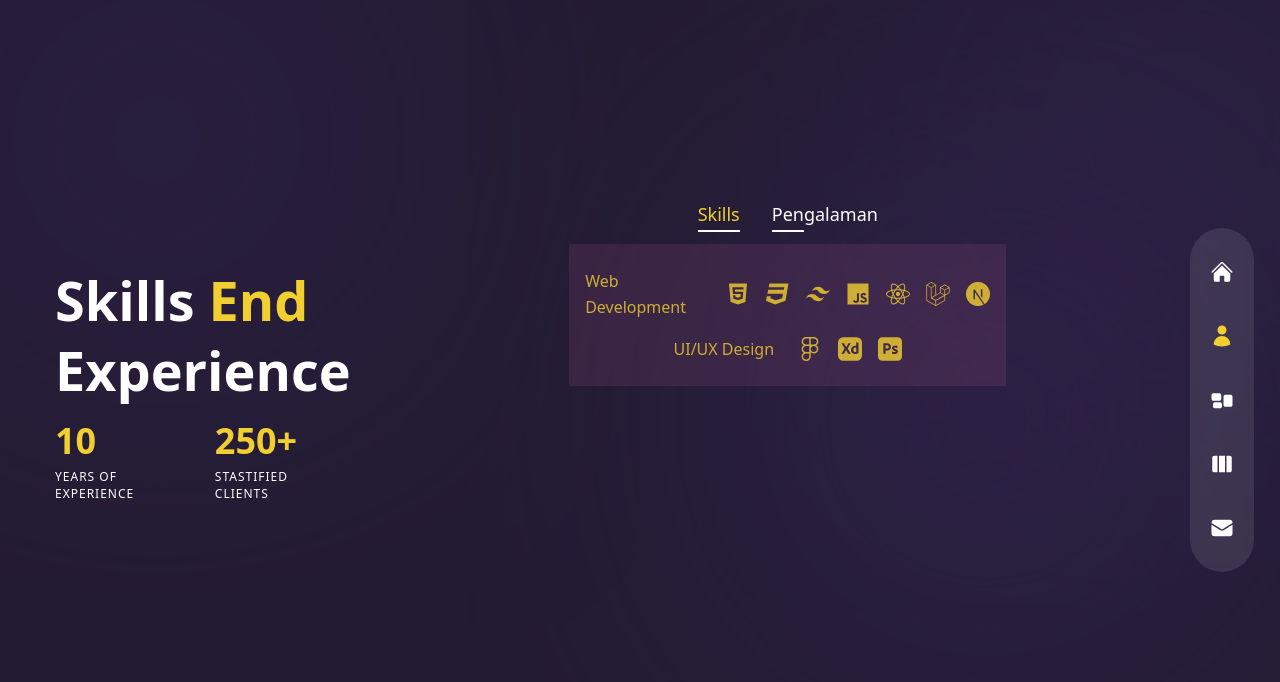
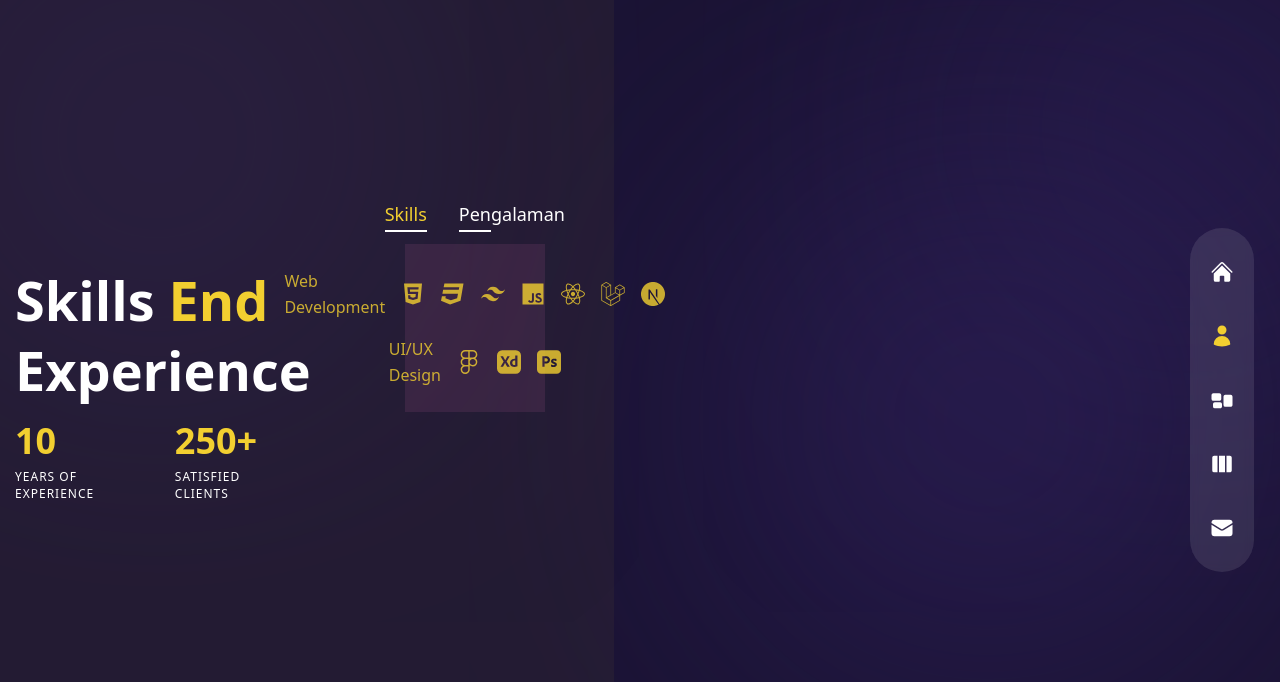
Before and after one commit to jaoharil/react-pofolio, a Next.js app: page /about in a window 1280 px wide. Shown: the top 682 px of the page. Built offline with nearby package versions, Linux system fonts and the light colour scheme.

Commit message:
check error

```diff
--- a/next.config.js
+++ b/next.config.js
@@ -2,6 +2,10 @@
 const nextConfig = {
   reactStrictMode: true,
   swcMinify: true,
+  images: {
+    domains: [], // Tambahkan domain jika perlu (untuk gambar eksternal)
+    unoptimized: true, // Izinkan gambar lokal di luar public
+  },
 };
 
 module.exports = nextConfig;
--- a/pages/FirstPage.js
+++ b/pages/FirstPage.js
@@ -1,5 +1,6 @@
 import React from 'react';
-import Img from '../public/aril.png';
+import Img from '../public/sertificat/frontend.png';
+import Image from 'next/image';
 // import { BorderBeam } from '@/components/magicui/border-beam.tsx';
 
 const FirstPage = () => {
@@ -10,7 +11,7 @@ const FirstPage = () => {
           {/* image container */}
           <div className="pt-5">
             {/* <BorderBeam /> */}
-            <img src="/sertificat/frontend.png" alt="" className="w-[200px] h-[150px] mx-auto   " />
+            <Image src={Img} alt="" className="w-[200px] h-[150px] mx-auto   " />
           </div>
           {/* text container */}
           <div>
--- a/pages/PageThree.js
+++ b/pages/PageThree.js
@@ -1,6 +1,6 @@
 import React from 'react';
-import Img from '../public/aril.png';
-
+import Img from '../public/sertificat/javascript.png';
+import Image from 'next/image';
 const PageThree = () => {
   return (
     <div className="h-full">
@@ -8,7 +8,7 @@ const PageThree = () => {
         <div className="px-10 space-y-4">
           {/* image container */}
           <div className="pt-5">
-            <img src="/sertificat/javascript.png" alt="" className="w-[200px] h-[190px] mx-auto  " />
+            <Image src={Img} alt="" className="w-[200px] h-[190px] mx-auto  " />
           </div>
           {/* text container */}
           <div>
--- a/pages/PageTwo.js
+++ b/pages/PageTwo.js
@@ -1,6 +1,6 @@
 import React from 'react';
 import Img from '../public/sertificat/fullstack.png';
-
+import Image from 'next/image';
 const PageTwo = () => {
   return (
     <div className="h-full">
@@ -8,7 +8,7 @@ const PageTwo = () => {
         <div className="px-10 space-y-4">
           {/* image container */}
           <div className="pt-5">
-            <img src="/sertificat/fullstack.png" alt="fullstack" className="w-[200px] h-[150px] mx-auto  " />
+            <Image src={Img} alt="fullstack" className="w-[200px] h-[150px] mx-auto  " />
           </div>
           {/* text container */}
 
--- a/pages/about/index.js
+++ b/pages/about/index.js
@@ -1,118 +1,106 @@
 import React, { useState } from 'react';
 import { FaHtml5, FaCss3, FaJs, FaReact, FaWordpress, FaFigma, FaLaravel } from 'react-icons/fa';
-
 import { SiNextdotjs, SiFramer, SiAdobexd, SiAdobephotoshop, SiTailwindcss } from 'react-icons/si';
 
-//  data
+import Avatar from '../../components/Avatar';
+import Circles from '../../components/Circles';
+import { motion } from 'framer-motion';
+import { fadeIn } from '../../variants';
+import CountUp from 'react-countup';
+
+// Data
 const aboutData = [
   {
     title: 'skills',
     info: [
       {
         title: 'Web Development',
-        icons: [<FaHtml5 />, <FaCss3 />, <SiTailwindcss />, <FaJs />, <FaReact />, <FaLaravel />, <SiNextdotjs />],
+        icons: [<FaHtml5 key="html5" />, <FaCss3 key="css3" />, <SiTailwindcss key="tailwind" />, <FaJs key="js" />, <FaReact key="react" />, <FaLaravel key="laravel" />, <SiNextdotjs key="nextjs" />],
       },
       {
         title: 'UI/UX Design',
-        icons: [<FaFigma />, <SiAdobexd />, <SiAdobephotoshop />],
+        icons: [<FaFigma key="figma" />, <SiAdobexd key="xd" />, <SiAdobephotoshop key="photoshop" />],
       },
     ],
   },
   {
     title: 'pengalaman',
     info: [
-      {
-        title: 'Webby Awards - Honoree',
-        stage: '2011 - 2012',
-      },
-      {
-        title: 'Adobe Design Achievement Awards - Finalist',
-        stage: '2009 - 2010',
-      },
+      { title: 'Webby Awards - Honoree', stage: '2011 - 2012' },
+      { title: 'Adobe Design Achievement Awards - Finalist', stage: '2009 - 2010' },
     ],
   },
 ];
 
-import Avatar from '../../components/Avatar';
-import Circles from '../../components/Circles';
-import { motion } from 'framer-motion';
-import { fadeIn } from '../../variants';
-
-// counters
-import CountUp from 'react-countup';
-
 const About = () => {
   const [index, setIndex] = useState(0);
-  console.log(index);
+
   return (
-    <div className="h-full bg-primary/30 py-32 text-center xl:text-left lg:max-w[48%] ">
-      {/* <Circles /> */}
+    <div className="h-full bg-primary/30 py-32 text-center xl:text-left lg:max-w-[48%]">
+      {/* Background Circles */}
       <motion.div variants={fadeIn('right', 0.2)} initial="hidden" animate="show" exit="hidden" className="hidden xl:flex absolute bottom-0 -left-[370px]">
         <Avatar />
       </motion.div>
-      <div className="container mx-auto h-full flex flex-col items-center xl:flex-row lg:flex-rowgap-x-6 ">
-        {/* text */}
-        <div className="flex-1 flex flex-col justify-center ">
+
+      <div className="container mx-auto h-full flex flex-col items-center xl:flex-row lg:flex-row gap-x-6">
+        {/* Text Section */}
+        <div className="flex-1 flex flex-col justify-center">
           <motion.h2 variants={fadeIn('right', 0.2)} initial="hidden" animate="show" exit="hidden" className="h2">
-            Skills <span className="text-kuning">End</span> Experience{' '}
+            Skills <span className="text-kuning">End</span> Experience
           </motion.h2>
-          {/* <motion.p variants={fadeIn('right', 0.4)} initial="hidden" animate="show" exit="hidden" className="max-w-[500px] mx-auto xl:mx-0 mb-6 xl:mb-12 px-2 xl:px-0 lg:mx-0  lg:mb-12 lg:px-0 ">
-            lorem
-          </motion.p> */}
-          {/* conters */}
-          <motion.div variants={fadeIn('right', 0.6)} initial="hidden" animate="show" exit="hidden" className="hidden md:flex md:max-w-xl xl:max-w-none lg:max-w-none mx-auto xl:mx-0 lg:mx-auto mb-8 ">
+
+          {/* Counters */}
+          <motion.div variants={fadeIn('right', 0.6)} initial="hidden" animate="show" exit="hidden" className="hidden md:flex md:max-w-xl xl:max-w-none lg:max-w-none mx-auto xl:mx-0 lg:mx-auto mb-8">
             <div className="flex flex-1 xl:gap-x-6">
-              {/* experience */}
-              <div className="relative flex-1 after:w-[1px] after:bg-white/10 after:absolute after:top-0 after:right-0 ">
-                <div className="text-2xl xl:text-4xl lg:text-4xl font-extrabold text-kuning  mb-2 ">
+              <div className="relative flex-1 after:w-[1px] after:bg-white/10 after:absolute after:top-0 after:right-0">
+                <div className="text-2xl xl:text-4xl lg:text-4xl font-extrabold text-kuning mb-2">
                   <CountUp start={0} end={10} duration={5} />
                 </div>
                 <div className="text-xs uppercase tracking-[1px] leading-[1.4] max-w-[100px]">Years of experience</div>
               </div>
-              {/* clienst */}
-              <div className="relative flex-1 after:w-[1px] after:bg-white/10 after:absolute after:top-0 after:right-0 ">
-                <div className="text-2xl xl:text-4xl lg:text-4xl font-extrabold text-kuning  mb-2 ">
+              <div className="relative flex-1 after:w-[1px] after:bg-white/10 after:absolute after:top-0 after:right-0">
+                <div className="text-2xl xl:text-4xl lg:text-4xl font-extrabold text-kuning mb-2">
                   <CountUp start={0} end={250} duration={5} />+
                 </div>
-                <div className="text-xs uppercase tracking-[1px] leading-[1.4] max-w-[100px]">stastified clients</div>
+                <div className="text-xs uppercase tracking-[1px] leading-[1.4] max-w-[100px]">Satisfied clients</div>
               </div>
             </div>
           </motion.div>
         </div>
-        {/* info */}
-        <motion.div variants={fadeIn('left', 0.4)} initial="hidden" animate="show" exit="hidden" className="flex flex-col w-full xl:max-w[48%] lg:max-w[30%] h-[400px] items-center">
+
+        {/* Info Section */}
+        <motion.div variants={fadeIn('left', 0.4)} initial="hidden" animate="show" exit="hidden" className="flex flex-col w-full xl:max-w-[48%] lg:max-w-[30%] h-[400px] items-center">
+          {/* Tabs */}
           <div className="flex gap-x-4 xl:gap-x-8 mx-auto xl:mx-0 mb-4 lg:gap-x-8 lg:mx-0">
-            {aboutData.map((item, itemIndex) => {
-              return (
+            {aboutData.map((item, itemIndex) => (
               <div
                 key={itemIndex}
                 className={`${
                   index === itemIndex && 'text-kuning after:w-[100%] after:bg-kuning after:transition-all after:duration-300'
-                  } cursor-pointer  capitalize xl:text-lg lg:text-lg relative after:w-8 after:h-[2px] after:bg-white after:absolute after:-bottom-1 after:left-0 `}
+                } cursor-pointer capitalize xl:text-lg lg:text-lg relative after:w-8 after:h-[2px] after:bg-white after:absolute after:-bottom-1 after:left-0`}
                 onClick={() => setIndex(itemIndex)}
               >
                 {item.title}
               </div>
-              );
-            })}
+            ))}
           </div>
-          <div className="bg-pink-400/10 py-2 lg:px-4 lg:py-4 lg:w-[50%] xl:py-6 flex flex-col gap-y-2 xl:gap-y-4 lg:gap-y-4 items-center xl:items-center  lg:items-center   ">
-            {aboutData[index].info.map((item, itemIndex) => {
-              return (
-                <div key={itemIndex} className="flex-1 flex flex-col md:flex-row max-w-max gap-x-2  items-center text-kuning/80 ">
-                  {/* title */}
+
+          {/* Info Content */}
+          <div className="bg-pink-400/10 py-2 lg:px-4 lg:py-4 lg:w-[50%] xl:py-6 flex flex-col gap-y-2 xl:gap-y-4 lg:gap-y-4 items-center">
+            {aboutData[index].info.map((item, itemIndex) => (
+              <div key={itemIndex} className="flex-1 flex flex-col md:flex-row max-w-max gap-x-2 items-center text-kuning/80">
                 <div className="font-light mb-2 md:mb-0">{item.title}</div>
                 <div className="hidden md:flex"></div>
-                  <div>{item.stage}</div>
+                {item.stage && <div>{item.stage}</div>}
                 <div className="flex gap-x-4">
-                    {/* icons */}
-                    {item.icons?.map((icon, itemIndex) => {
-                      return <div className="text-2xl ">{icon}</div>;
-                    })}
+                  {item.icons?.map((icon, iconIndex) => (
+                    <div key={iconIndex} className="text-2xl">
+                      {icon}
+                    </div>
+                  ))}
                 </div>
               </div>
-              );
-            })}
+            ))}
           </div>
         </motion.div>
       </div>
```
Also changed, not shown: components/FirstPage.js (+10 -8 lines), pages/PageFive.js (+5 -5 lines), pages/PageFour.js (+5 -4 lines). Lines whose indentation alone changed are shown as unchanged.
